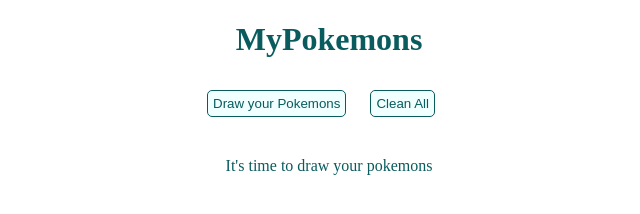
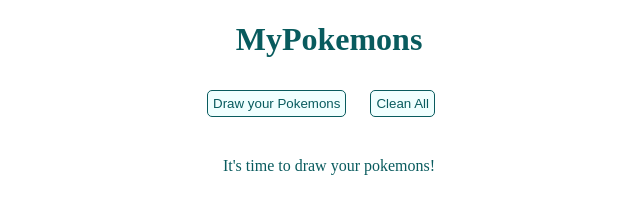
Before and after one commit to FernandaGrein/PokeApi, a plain HTML site: page index.html in a window 1280 px wide. Shown: the full height of the page, 311-951 px from the left. Drawn offline with Linux system fonts and the light colour scheme.

```diff
--- a/index.html
+++ b/index.html
@@ -16,7 +16,7 @@
         <button class="btn">Draw your Pokemons</button>
         <button class="cleanBtn">Clean All</button>
        </section>
-       <p>It's time to draw your pokemons </p>
+       <p>It's time to draw your pokemons!</p>
     <ul class="pokemonsContainer"></ul>
    </main>
 
```
Also changed, not shown: Imagem-da-tela-Inicial.png (added), Imagem-dos-Pokemons2.png (added), imagem-dos-Pokemons.png (added), 1 other file.
